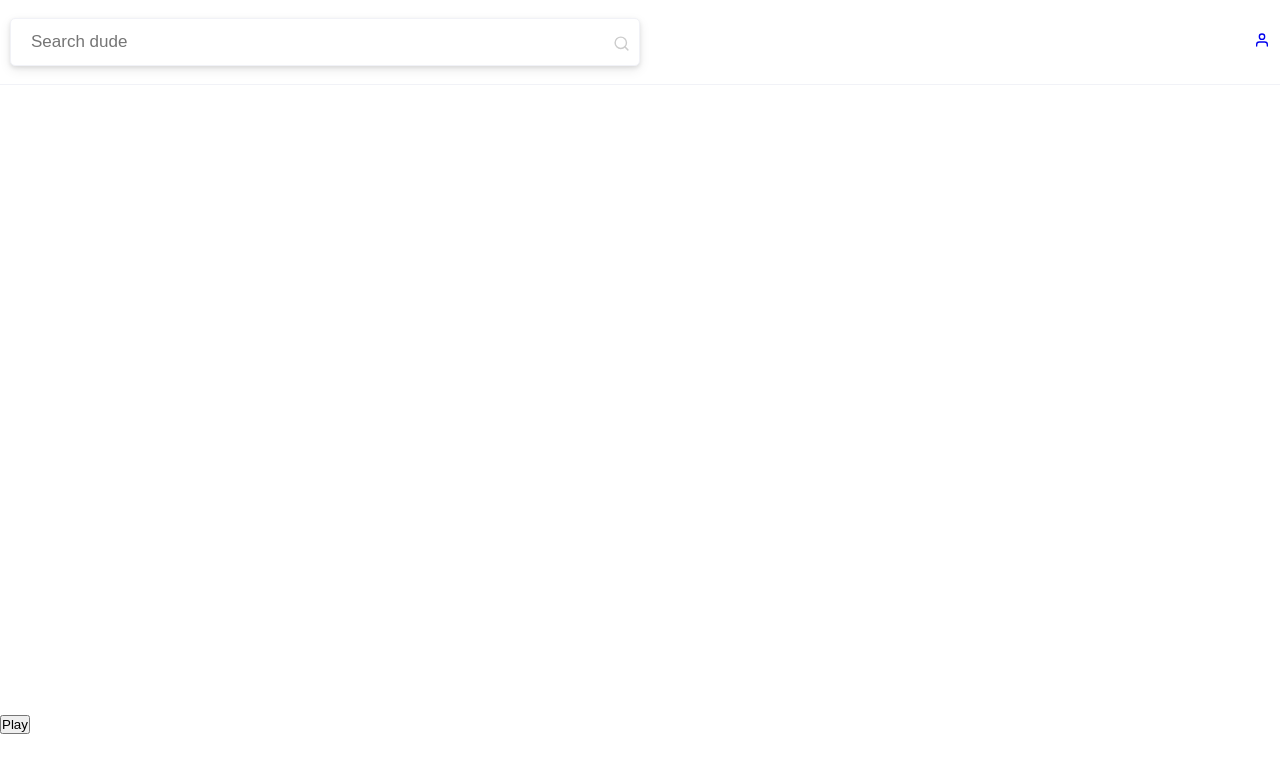
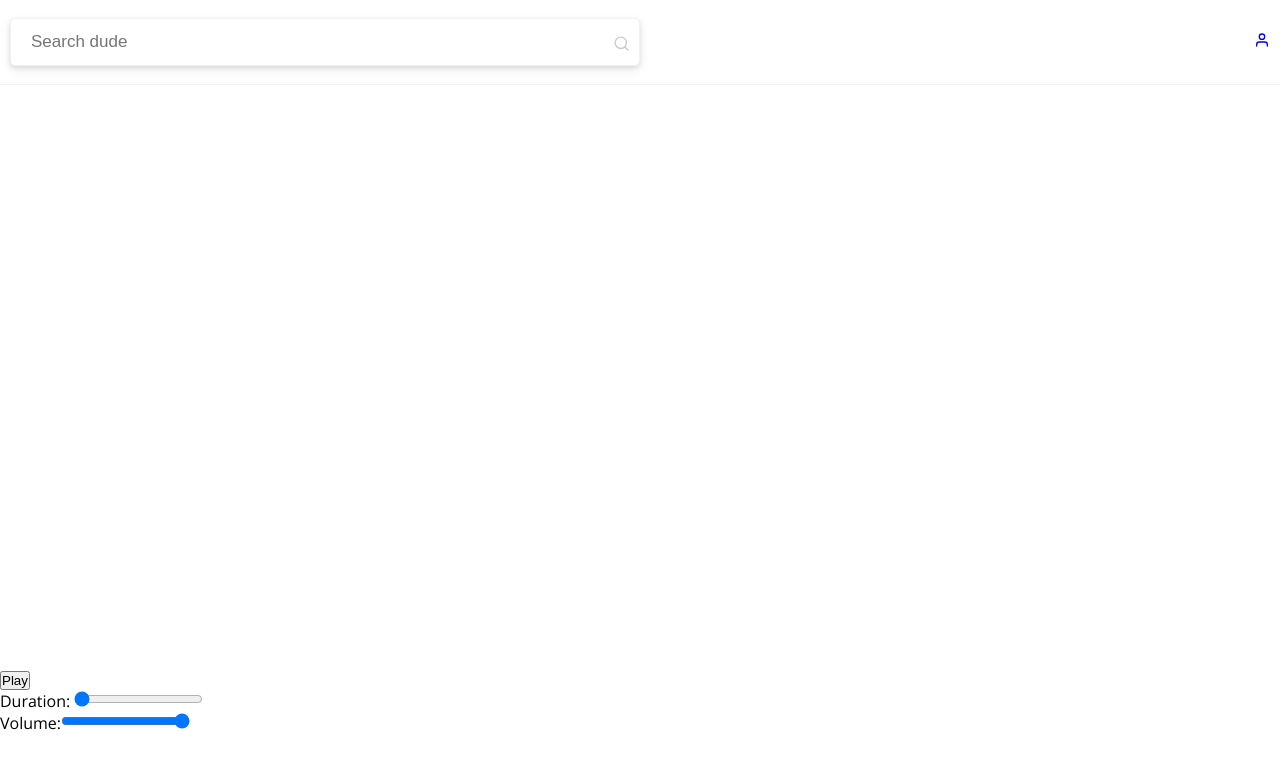
Before and after one commit to itsrojasleon/deezer-clone, a React (Create React App) app in the folder my-app/: page / in a window 1280 px wide. Shown: the top 772 px of the page. Built offline with nearby package versions, Linux system fonts and the light colour scheme.

Commit message:
Troubles twice

```diff
--- a/my-app/src/components/player/Player.tsx
+++ b/my-app/src/components/player/Player.tsx
@@ -1,7 +1,5 @@
-import React, { useContext } from 'react';
+import React from 'react';
 import { usePlayer } from '../../hooks/usePlayer';
-// import { useRangeInput } from '../../hooks/useRangeInput';
-import { Context as PlayerContext } from '../../contexts/player';
 import {
   StyledPlayer,
   StyledDiv
@@ -13,23 +11,49 @@ const TRACK_URL =
   'https://file-examples.com/wp-content/uploads/2017/11/file_example_MP3_700KB.mp3';
 
 const Player = (): JSX.Element => {
-  const { state, togglePlay } = useContext(PlayerContext);
-  console.log(state);
   // const inputData = useRangeInput();
-  const {
-    ref: playerRef
-    // setIsPlaying,
-    // isPlaying,
-    // currentTime,
-    // duration
-  } = usePlayer(state.isPlaying);
+  const { audioRef, state, controls } = usePlayer({
+    src: TRACK_URL,
+    autoPlay: false
+  });
+  const [currentValue, setCurrentValue] = React.useState(0);
 
   // const progress = (currentTime / duration) * 100 || 0;
 
   return (
     <StyledPlayer>
-      <audio ref={playerRef} src={TRACK_URL} />
-      <button onClick={togglePlay}>{state.isPlaying ? 'Pause' : 'Play'}</button>
+      <audio ref={audioRef} src={TRACK_URL} />
+      {/* <button onClick={togglePlay}>{state.isPlaying ? 'Pause' : 'Play'}</button> */}
+      {state.isPlaying ? (
+        <button onClick={() => controls.pause()}>Pause</button>
+      ) : (
+        <button onClick={() => controls.play()}>Play</button>
+      )}
+      <div>
+        <label>Duration: </label>
+        <input
+          type="range"
+          min={0}
+          max={state.duration}
+          step={1}
+          onChange={e => {
+            controls.timeUpdate(Number(e.target.value));
+            setCurrentValue(Number(e.target.value));
+          }}
+        />
+      </div>
+      <div>
+        <label>Volume:</label>
+        <input
+          type="range"
+          onChange={e => {
+            controls.volume(Number(e.target.value));
+          }}
+          min={0}
+          max={1}
+          step={0.1}
+        />
+      </div>
       <StyledDiv>
         {/* <StyledElement
           style={{
--- a/my-app/src/contexts/player.ts
+++ b/my-app/src/contexts/player.ts
@@ -1,19 +1,9 @@
-import { Reducer, Dispatch } from 'react';
+import { Reducer } from 'react';
 import createDataContext from './createData';
 
-enum ActionTypes {
-  TogglePlay = 'toggle_play',
-  SetDuration = 'set_duration',
-  SetCurrentTime = 'set_current_time'
-}
+enum ActionTypes {}
 
-interface PlayerState {
-  duration: number;
-  currentTime: number;
-  isPlaying: boolean;
-  nextTrack: any;
-  previousTrack: any;
-}
+interface PlayerState {}
 interface PlayerActions {
   type: ActionTypes;
   payload?: any;
@@ -21,19 +11,9 @@ interface PlayerActions {
 
 const playerReducer: Reducer<PlayerState, PlayerActions> = (state, action) => {
   switch (action.type) {
-    case ActionTypes.TogglePlay:
-      return { ...state, isPlaying: !state.isPlaying };
     default:
       return state;
   }
 };
 
-const togglePlay = (dispatch: Dispatch<PlayerActions>) => () => {
-  dispatch({ type: ActionTypes.TogglePlay });
-};
-
-export const { Provider, Context } = createDataContext(
-  playerReducer,
-  { togglePlay },
-  { isPlaying: false, duration: 0, currentTime: 0 }
-);
+export const { Provider, Context } = createDataContext(playerReducer, {}, {});
--- a/my-app/src/hooks/usePlayer.ts
+++ b/my-app/src/hooks/usePlayer.ts
@@ -1,61 +1,80 @@
-import { useCallback } from 'react';
+import { useEffect, useState, useRef } from 'react';
+
+export interface PlayerState {
+  duration: number;
+  currentTime: number;
+  volume: number;
+  isPlaying: boolean;
+  isMuted: boolean;
+}
+
+export interface Controls {
+  play: () => void;
+  pause: () => void;
+}
 
 interface Data {
-  ref: any;
-  // setIsPlaying: React.Dispatch<React.SetStateAction<boolean>>;
-  // isPlaying: boolean;
-  // currentTime: number;
-  // setCurrentTime: React.Dispatch<React.SetStateAction<number>>;
-  // duration: number;
+  src: string;
+  autoPlay: boolean;
 }
 
-export const usePlayer = (isPlaying: boolean): Data => {
-  // const [isPlaying, setIsPlaying] = useState(false);
-  // const [duration, setDuration] = useState(0);
-  // const [currentTime, setCurrentTime] = useState(0);
-  // Someone pressed the duration bar/icon/button
-  // const [clickedTime, setClickedTime] = useState(0);
+export const usePlayer = ({ src, autoPlay }: Data) => {
+  const [state, setState] = useState<PlayerState>({
+    duration: 0,
+    currentTime: 0,
+    volume: 1,
+    isPlaying: false,
+    isMuted: false
+  });
 
-  // https://reactjs.org/docs/hooks-faq.html#how-can-i-measure-a-dom-node
-  const ref = useCallback(
-    (node: HTMLAudioElement) => {
-      if (node) {
-        const load = () => {
-          // setDuration(node.duration);
-          console.log('Loaded');
-        };
-        const timeUpdate = () => {
-          // setCurrentTime(node.currentTime);
-          console.log('time dude');
-        };
-        // const toggle = () => {
-        //   isPlaying ? node.play() : node.pause();
-        // };
-        // toggle();
-        isPlaying ? node.play() : node.pause();
+  const audioRef = useRef<HTMLAudioElement | null>(null);
 
-        // if (rangeInputProgress) {
-        //   console.log(rangeInputProgress);
-        //   node.currentTime = rangeInputProgress;
-        // }
+  const controls = {
+    play: () => {
+      const node = audioRef.current;
+      if (!node) return;
+      setState(prevState => ({ ...prevState, isPlaying: true }));
+      node.play();
+    },
+    pause: () => {
+      const node = audioRef.current;
+      if (!node) return;
+      setState(prevState => ({ ...prevState, isPlaying: false }));
+      node.pause();
+    },
+    volume: (volume: number) => {
+      const node = audioRef.current;
+      if (!node) return;
+      let currentVolume = Math.min(1, Math.max(0, volume));
+      setState(prevState => ({ ...prevState, volume: currentVolume }));
+      node.volume = currentVolume;
+    },
+    timeUpdate: (time: number) => {
+      const node = audioRef.current;
+      if (!node) return;
+      const currentTime = Math.min(state.duration, Math.max(0, time));
+      setState(prevState => ({ ...prevState, currentTime }));
+      node.currentTime = currentTime;
+    }
+  };
 
-        node.addEventListener('loadeddata', load);
-        node.addEventListener('timeupdate', timeUpdate);
+  useEffect(() => {
+    const node = audioRef.current;
+    if (node) {
+      const load = () => {
+        setState(prevState => ({ ...prevState, duration: node.duration }));
+      };
+      node.addEventListener('loadeddata', load);
 
-        return () => {
-          node.removeEventListener('loadeddata', load);
-          node.removeEventListener('timeupdate', timeUpdate);
-        };
+      // Start audio, if autoPlay is requested
+      if (autoPlay) {
+        controls.play();
       }
-    },
-    [isPlaying]
-  );
-  return {
-    ref
-    // setIsPlaying,
-    // isPlaying,
-    // currentTime,
-    // setCurrentTime,
-    // duration
-  };
+      return () => {
+        node.removeEventListener('loadeddata', load);
+      };
+    }
+  }, [src]);
+
+  return { audioRef, state, controls };
 };
```
